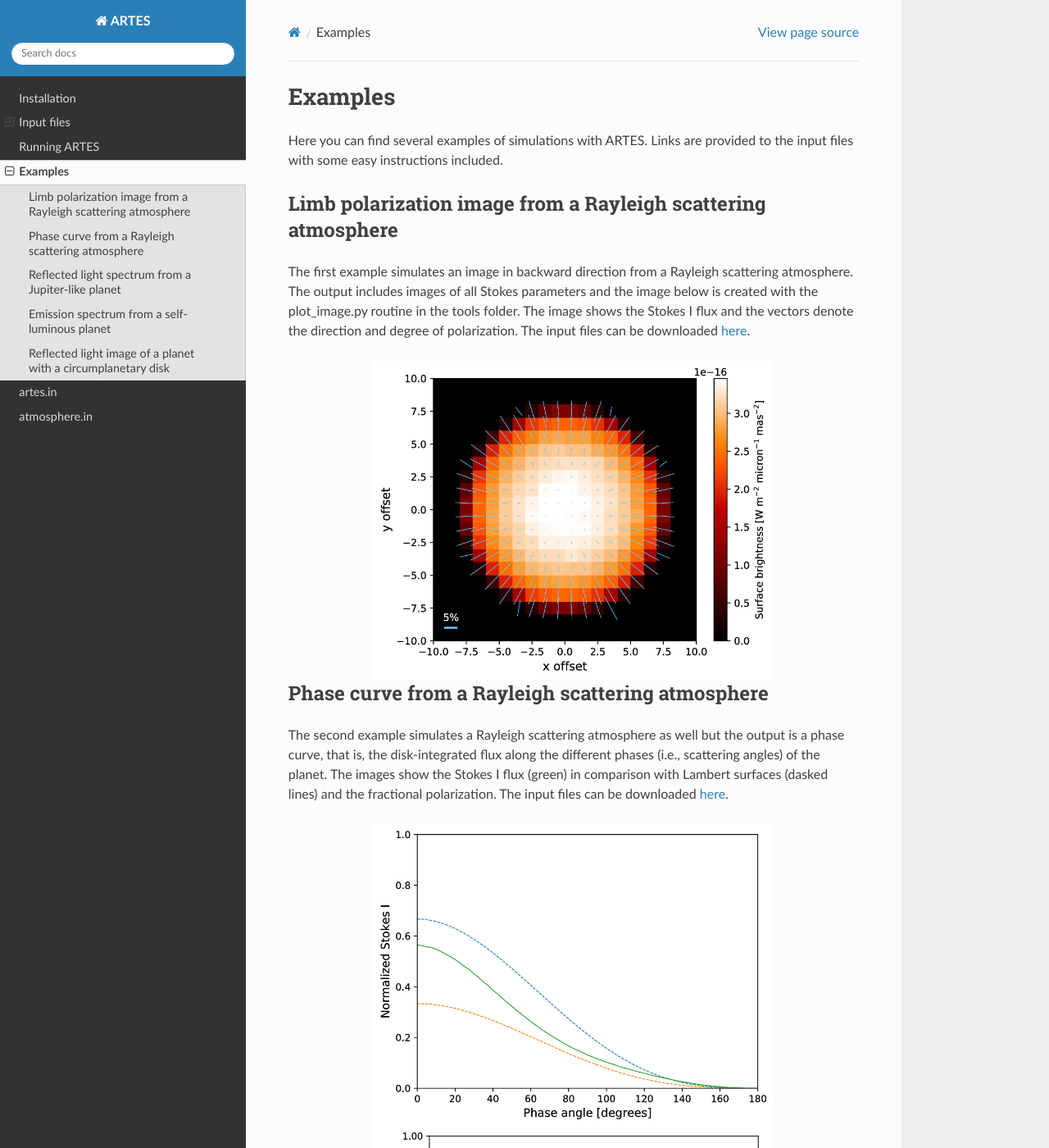
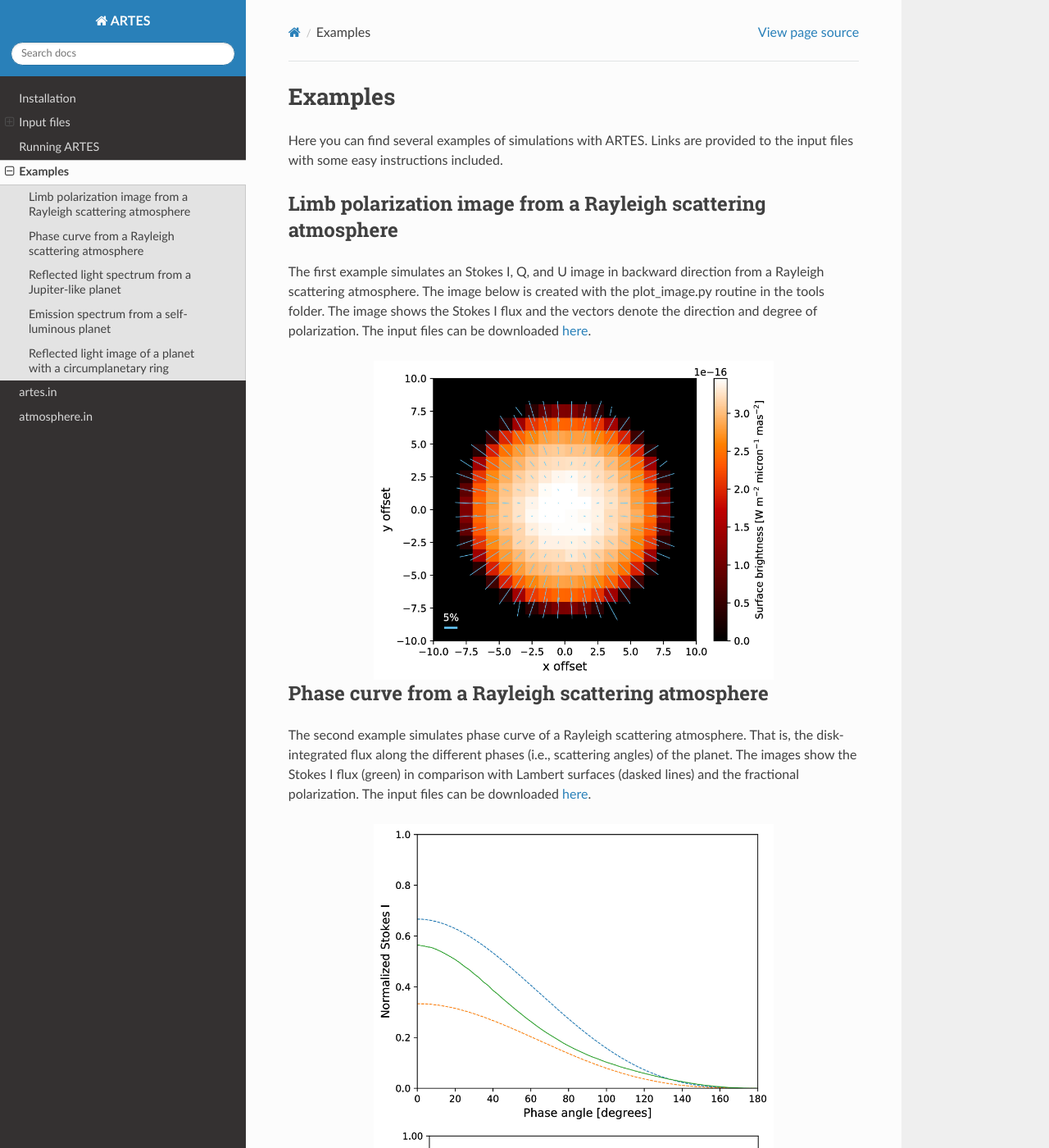
Before and after one commit to tomasstolker/ARTES, a Sphinx documentation site: the page built from docs/examples.rst, in a window 1280 px wide and 1400 px high. Shown: the whole window at 82% size. Built offline with Sphinx 7.4.7 and the Read the Docs theme 2.0.0, drawn with Linux system fonts in a browser that asks for light colours; some of the changed text lies outside the part shown.

Commit message:
Documentation update

```diff
--- a/README.rst
+++ b/README.rst
@@ -12,12 +12,12 @@
 .. image:: http://img.shields.io/badge/arXiv-1706.09427-orange.svg?style=flat
     :target: http://arxiv.org/abs/1706.09427
 
-ARTES is a 3D Monte Carlo radiative transfer code specifically designed for polarized scattered light simulations in planetary atmospheres. Simulations of both reflected light from the star and thermal emission from the planet are possible for an arbitrary atmospheric structure and distribution of opacity sources. Multiple scattering, absorption, and polarization are fully treated and the output includes an image, spectrum, or phase curve. Several tools are included to create opacities and scattering matrices for molecules and clouds.
+ARTES is a 3D Monte Carlo radiative transfer code specifically designed for polarized scattered light simulations in planetary atmospheres. Simulations of both reflected light and thermal emission from the planet are possible for an arbitrary atmospheric structure and distribution of opacity sources. Multiple scattering, absorption, and polarization are fully treated and the output includes an image, spectrum, or phase curve. Several tools are included to create opacities and scattering matrices for molecules and clouds.
 
 Documentation
 -------------
 
-Documentation can be found at `http://artes.readthedocs.io <http://artes.readthedocs.io>`_, including instructions for installation, the required input files, and several examples.
+Documentation can be found at `http://artes.readthedocs.io <http://artes.readthedocs.io>`_, including installation instructions, a description of the requires input files, and several examples.
 
 Attribution
 -----------
--- a/docs/examples.rst
+++ b/docs/examples.rst
@@ -8,7 +8,7 @@
 Limb polarization image from a Rayleigh scattering atmosphere
 -------------------------------------------------------------
 
-The first example simulates an image in backward direction from a Rayleigh scattering atmosphere. The output includes images of all Stokes parameters and the image below is created with the plot_image.py routine in the tools folder. The image shows the Stokes I flux and the vectors denote the direction and degree of polarization. The input files can be downloaded `here <https://people.phys.ethz.ch/~stolkert/artes/limb_polarization.tar.gz>`__.
+The first example simulates an Stokes I, Q, and U image in backward direction from a Rayleigh scattering atmosphere. The image below is created with the plot_image.py routine in the tools folder. The image shows the Stokes I flux and the vectors denote the direction and degree of polarization. The input files can be downloaded `here <https://people.phys.ethz.ch/~stolkert/artes/limb_polarization.tar.gz>`__.
 
 .. image:: _images/limb_polarization.jpg
    :width: 70%
@@ -17,7 +17,7 @@
 Phase curve from a Rayleigh scattering atmosphere
 -------------------------------------------------
 
-The second example simulates a Rayleigh scattering atmosphere as well but the output is a phase curve, that is, the disk-integrated flux along the different phases (i.e., scattering angles) of the planet. The images show the Stokes I flux (green) in comparison with Lambert surfaces (dasked lines) and the fractional polarization. The input files can be downloaded `here <https://people.phys.ethz.ch/~stolkert/artes/rayleigh.tar.gz>`__.
+The second example simulates phase curve of a Rayleigh scattering atmosphere. That is, the disk-integrated flux along the different phases (i.e., scattering angles) of the planet. The images show the Stokes I flux (green) in comparison with Lambert surfaces (dasked lines) and the fractional polarization. The input files can be downloaded `here <https://people.phys.ethz.ch/~stolkert/artes/rayleigh.tar.gz>`__.
 
 .. image:: _images/phase_curve_stokes_i.jpg
    :width: 70%
@@ -30,7 +30,7 @@
 Reflected light spectrum from a Jupiter-like planet
 ---------------------------------------------------
 
-The next example simulates the reflected light spectrum from a gaseous atmosphere with methane absorption at a scattering angles of 90 degress (see Stam et al. 2004). The images show the spectrum of the normalized Stokes I the degree of polarization (with low spectral resolution). The input files can be downloaded `here <https://people.phys.ethz.ch/~stolkert/artes/jupiter.tar.gz>`__.
+The next example simulates a reflected light spectrum at a scattering angles of 90 degrees from a gaseous atmosphere with methane absorption (see Stam et al. 2004). The figures show the spectrum of the normalized Stokes I flux and the degree of polarization (with low spectral resolution). The input files can be downloaded `here <https://people.phys.ethz.ch/~stolkert/artes/jupiter.tar.gz>`__.
 
 .. image:: _images/reflected_spectrum_stokes_i.jpg
    :width: 70%
@@ -43,16 +43,16 @@
 Emission spectrum from a self-luminous planet
 ---------------------------------------------
 
-This example simulates the emission spectrum from a self-luminous gas giant with a clear atmosphere. Molecule opacities and mixing ratios are interpolated from a pre-calculated with equilibrium chemistry. The input files can be downloaded `here <https://people.phys.ethz.ch/~stolkert/artes/selfluminous.tar.gz>`__.
+This example simulates an emission spectrum from a self-luminous gas giant with a clear atmosphere. Molecule opacities and mixing ratios are interpolated from a pre-calculated computed by assuming equilibrium chemistry. The input files can be downloaded `here <https://people.phys.ethz.ch/~stolkert/artes/selfluminous.tar.gz>`__.
 
 .. image:: _images/emission_spectrum.jpg
    :width: 70%
    :align: center
 
-Reflected light image of a planet with a circumplanetary disk
+Reflected light image of a planet with a circumplanetary ring
 -------------------------------------------------------------
 
-This last simulates the reflected light image of a planet that is surrounded by a disk/ring at a phase angle of 76 degrees. The image shows the Stokes I surface brightness. The input files can be downloaded `here <https://people.phys.ethz.ch/~stolkert/artes/circumplanetary.tar.gz>`__.
+This last example simulates a reflected light image at a scattering angles of 90 degrees of a planet that is surrounded by a circumplanetary ring. The image shows the Stokes I surface brightness. The input files can be downloaded `here <https://people.phys.ethz.ch/~stolkert/artes/circumplanetary.tar.gz>`__.
 
 .. image:: _images/circumplanetary.jpg
    :width: 70%
--- a/docs/installation.rst
+++ b/docs/installation.rst
@@ -10,8 +10,8 @@
 
 The library path should be exported as environment variable, for example: ::
 
-    export DYLD_LIBRARY_PATH="$DYLD_LIBRARY_PATH:$HOME/artes/lib" (Mac)
-    export LD_LIBRARY_PATH="$LD_LIBRARY_PATH:$HOME/artes/lib" (Linux)
+    export DYLD_LIBRARY_PATH="$DYLD_LIBRARY_PATH:$HOME/ARTES/lib" (Mac)
+    export LD_LIBRARY_PATH="$LD_LIBRARY_PATH:$HOME/ARTES/lib" (Linux)
 
 ARTES can then be compiled with help of the Makefile: ::
 
```
